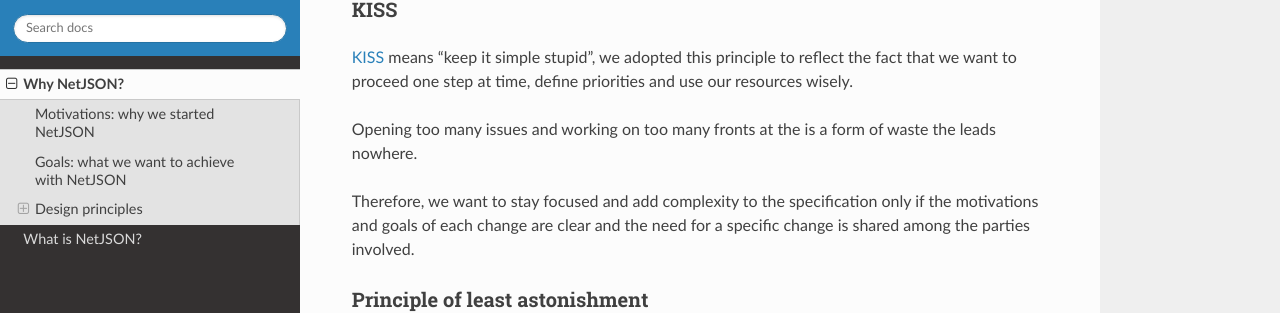
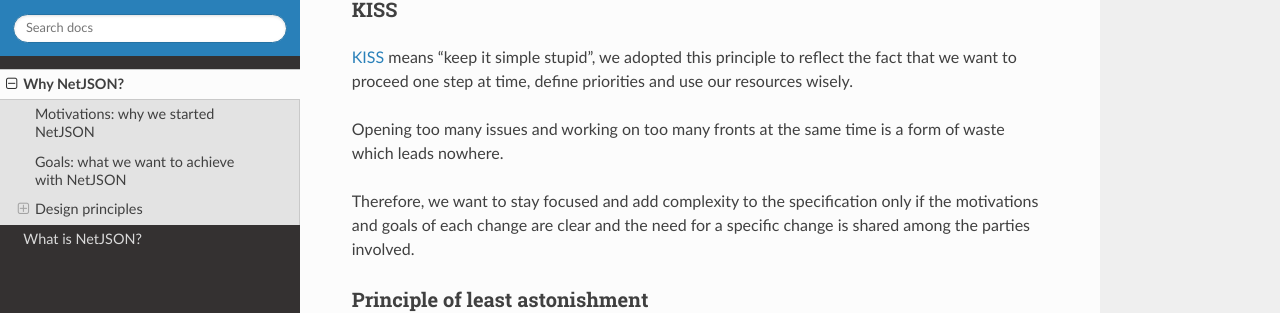
Before and after one commit to netjson/netjson, a Sphinx documentation site: the page built from docs/source/why.rst, in a window 1280 px wide and 900 px high, scrolled down 1926 px. Shown: the part 138-451 px from the top of the window. Built offline with Sphinx 7.4.7 and the Read the Docs theme 2.0.0, drawn with Linux system fonts in a browser that asks for light colours; pages that are not in the unit, such as notebooks, are missing from menus; some of the changed text lies outside the part shown.

Commit message:
[docs] Improved why page #48

```diff
--- a/docs/source/why.rst
+++ b/docs/source/why.rst
@@ -94,8 +94,8 @@
 `KISS`_ means "keep it simple stupid", we adopted this principle to reflect the
 fact that we want to proceed one step at time, define priorities and use our resources wisely.
 
-Opening too many issues and working on too many fronts at the is a form of waste
-the leads nowhere.
+Opening too many issues and working on too many fronts at the same time is a form
+of waste which leads nowhere.
 
 Therefore, we want to stay focused and add complexity to the specification only if
 the motivations and goals of each change are clear and the need for a specific
```
Also changed, not shown: other parts of docs/source/why.rst (+1 -1 lines).
